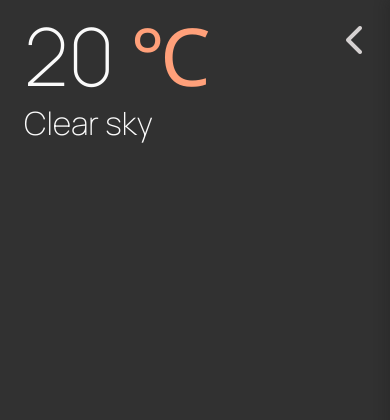
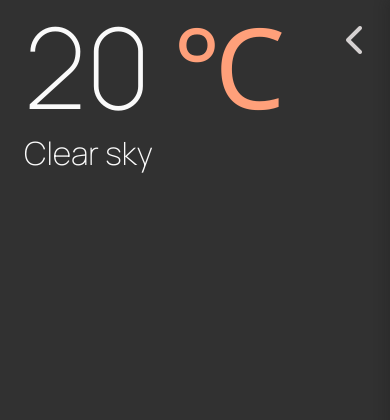
Before and after one commit to tonaye-aye/weathertones, a PHP site: page / in a window 390 px wide; the page is wider, and only the part inside the window is pictured. Shown: the top 420 px of that part. Run offline with PHP 8.4, Linux system fonts and the light colour scheme; some libraries are stand-ins or nearby versions.

Commit message:
33rd commit

```diff
--- a/style.css
+++ b/style.css
@@ -337,12 +337,12 @@ i:hover {
     padding: 1.5rem;
   }
   .weather-temp {
-    font-size: 5rem;
-    line-height: 4rem;
+    font-size: 7rem;
+    line-height: 5.4rem;
   }
   .weather-description {
     font-size: 2rem;
-    margin: 1rem 0 3rem;
+    margin: 1.5rem 0 0;
   }
   .weather-timezone {
     font-size: 1rem;
```
